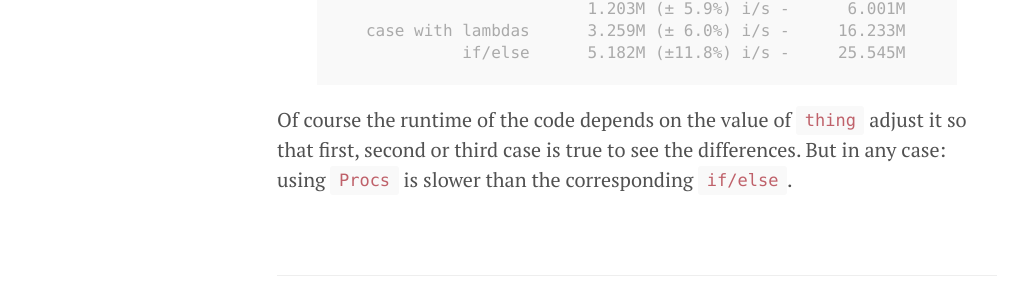
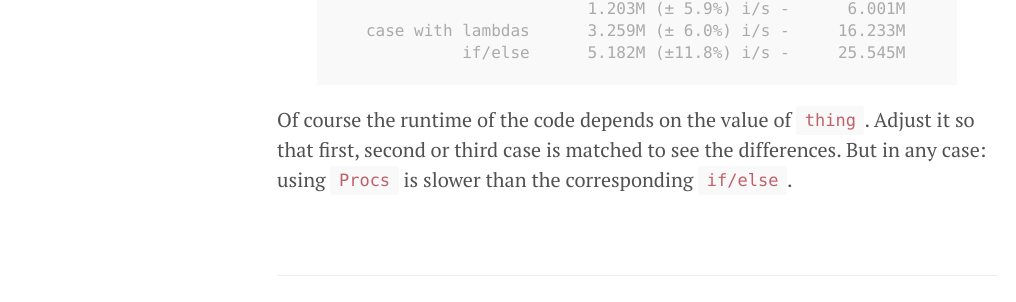
Before and after one commit to pascalbetz/pascalbetz.github.io, a Jekyll site: the page built from _posts/2015-11-02-ruby-case-when.md, in a window 1280 px wide and 900 px high, scrolled down 3679 px. Shown: the part 467-769 px from the top of the window, without its empty margins (3-1019 px from the left). Built offline with Jekyll 4.4.1, drawn with Linux system fonts in a browser that asks for light colours; some of the changed text lies outside the part shown.

Commit message:
minor update

````diff
--- a/_posts/2015-11-02-ruby-case-when.md
+++ b/_posts/2015-11-02-ruby-case-when.md
@@ -174,5 +174,5 @@ case with inlined lambdas
              if/else      5.182M (±11.8%) i/s -     25.545M
 {% endhighlight %}
 
-Of course the runtime of the code depends on the value of ```thing``` adjust it so that first, second or third case is true to see the differences.
+Of course the runtime of the code depends on the value of ```thing```. Adjust it so that first, second or third case is matched to see the differences.
 But in any case: using ```Procs``` is slower than the corresponding ```if/else```.
````
Also changed, not shown: other parts of _posts/2015-11-02-ruby-case-when.md (+3 -3 lines).
